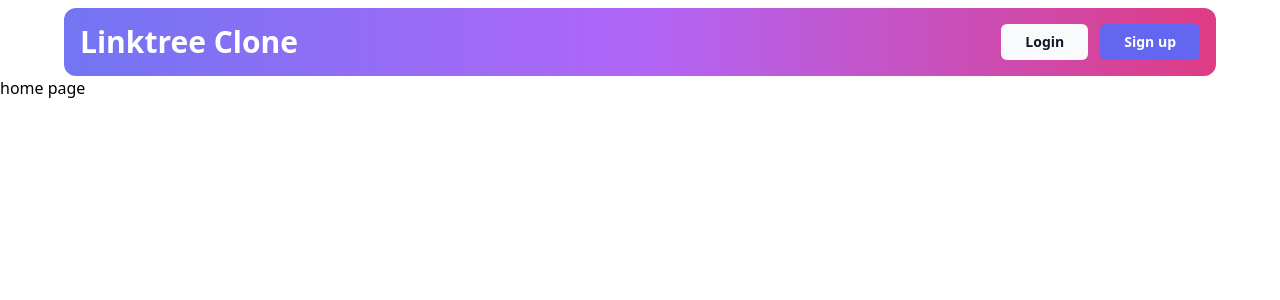
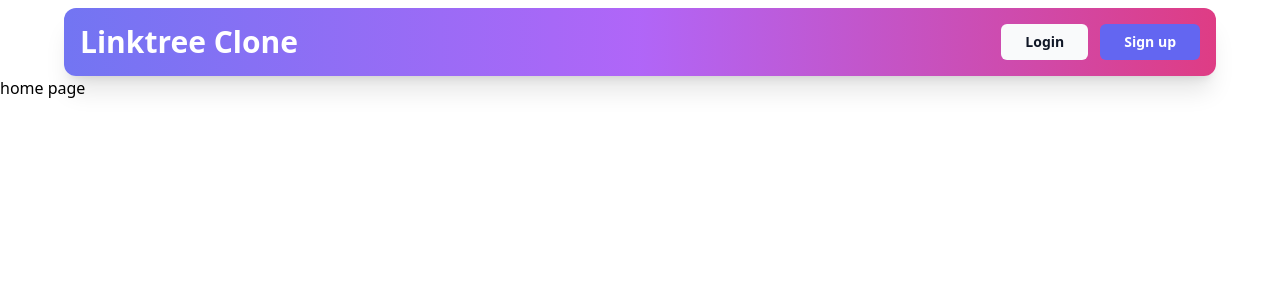
Before and after one commit to DogukanUrker/LinktreeClone, a React (Vite) app in the folder frontend/: page / in a window 1280 px wide. Shown: the top 300 px of the page. Built offline with nearby package versions, Linux system fonts and the light colour scheme.

Commit message:
navbar margin update for smaller screens

```diff
--- a/frontend/src/components/navbar.tsx
+++ b/frontend/src/components/navbar.tsx
@@ -10,7 +10,7 @@ export default function Navbar() {
   if (!url.includes("links")) {
     return (
       <>
-        <nav className="relative px-4 py-4 flex justify-between items-center bg-gradient-to-r from-indigo-500/90 via-purple-500/90 to-pink-600/90 max-w-6xl mx-auto rounded-xl mt-2">
+        <nav className="shadow-xl relative px-4 py-4 flex justify-between items-center bg-gradient-to-r from-indigo-500/90 via-purple-500/90 to-pink-600/90 max-w-6xl lg:mx-auto rounded-xl mt-2 mx-2">
           <a className="text-3xl font-bold leading-none" href="/">
             <h1 className="text-white">Linktree Clone</h1>
           </a>
```
